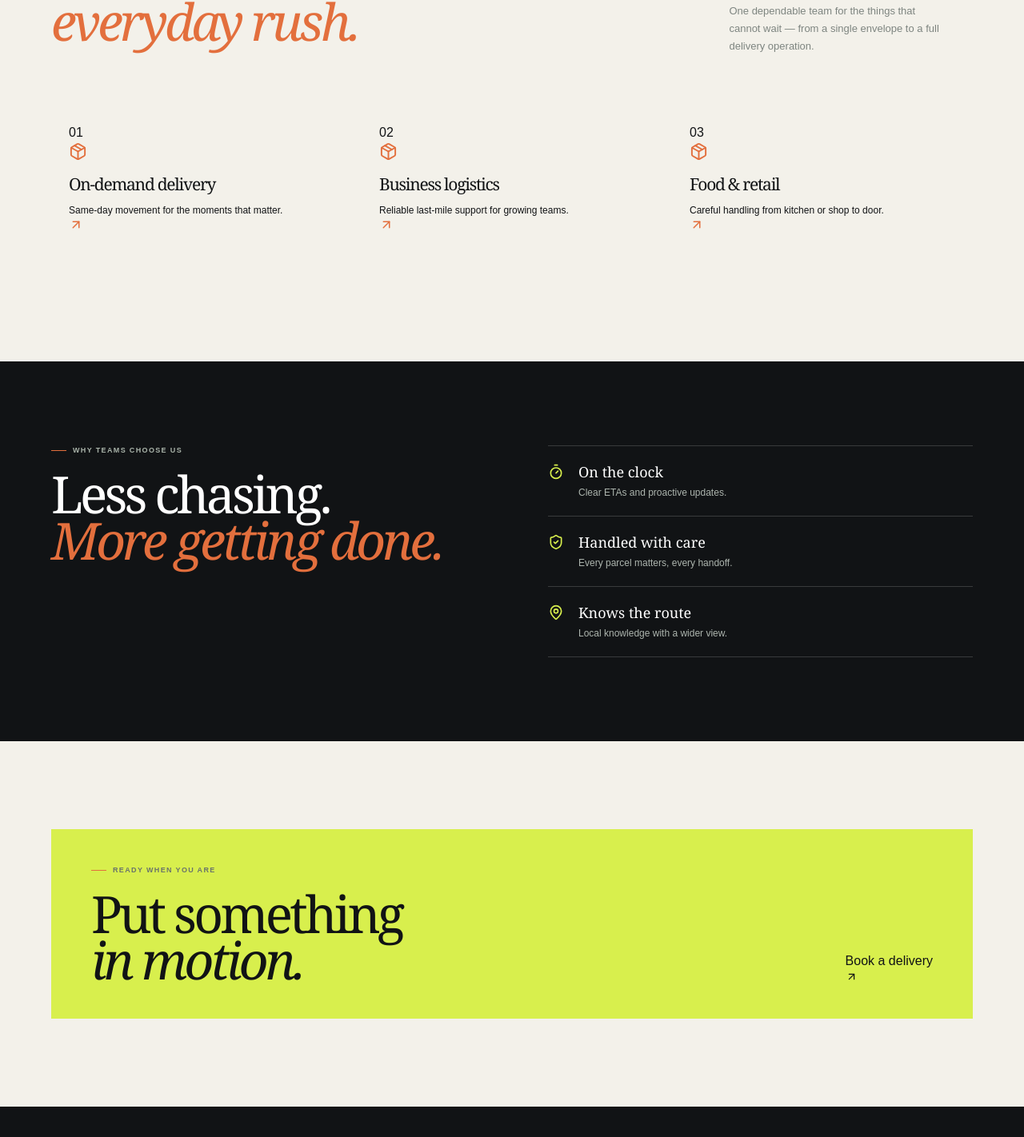
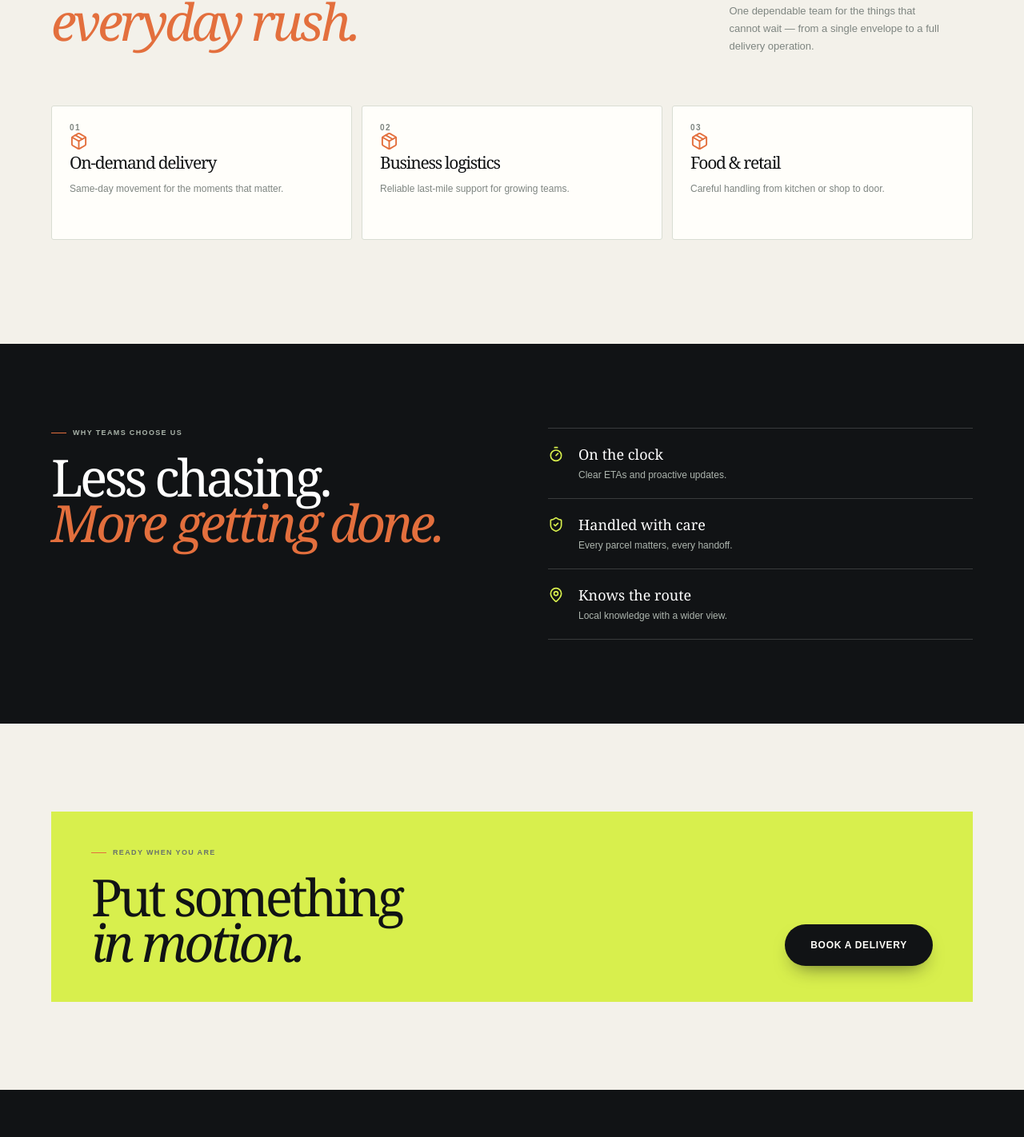
Before and after one commit to Mmabiaa/Abrantie-Delivery-Website, a Next.js app: page / in a window 1280 px wide. Shown: the part 1137-2559 px from the top of the page at 80% size. Built offline with nearby package versions, Linux system fonts and the light colour scheme.

Commit message:
refactor: redesigned the landing page

```diff
--- a/app/about/page.tsx
+++ b/app/about/page.tsx
@@ -115,7 +115,7 @@ export default function AboutPage() {
                     <em>in mind?</em>
                 </h2>
                 <ButtonLink href="/contact">
-                    Talk to our team <ArrowUpRight size={15} />
+                    Talk to our team
                 </ButtonLink>
             </section>
 
--- a/app/globals.css
+++ b/app/globals.css
@@ -615,42 +615,78 @@ h2 em {
 
 .service-grid {
     display: grid;
-    grid-template-columns: repeat(3, 1fr);
+    grid-template-columns: repeat(3, minmax(0, 1fr));
     gap: 12px;
 }
 
 .service-card {
+    display: flex;
+    flex-direction: column;
+    background: var(--paper);
+    border: 1px solid var(--line);
+    border-radius: 3px;
     padding: 22px;
     min-height: 168px;
-    margin-bottom: 10px;
+    transition: border-color .2s ease, transform .2s ease, box-shadow .2s ease;
 }
 
 .service-card:hover {
     border-color: var(--orange);
     transform: translateY(-3px);
+    box-shadow: 0 12px 26px -16px rgba(17, 19, 21, .45);
+}
+
+.service-card-head {
+    display: flex;
+    align-items: center;
+    gap: 10px;
+    margin-bottom: 16px;
+}
+
+.service-num {
+    font-size: 10px;
+    font-weight: 700;
+    letter-spacing: .14em;
+    color: var(--muted);
+    line-height: 1;
+}
+
+.service-card-head i {
+    flex: 1;
+    height: 1px;
+    background: var(--line);
+    display: block;
 }
 
 .service-card svg {
     color: var(--orange);
-}
-
-.service-num {
-    margin-bottom: 18px;
+    flex: 0 0 auto;
 }
 
 .service-card h3 {
     font-size: 21px;
-    margin: 14px 0 7px;
+    margin: 0 0 7px;
 }
 
 .service-card p {
     max-width: 100%;
     font-size: 12px;
+    color: var(--muted);
+    line-height: 1.6;
+    margin: 0;
 }
 
-.service-arrow {
-    right: 18px;
-    bottom: 18px;
+@media (max-width: 1024px) {
+    .service-grid {
+        grid-template-columns: repeat(2, minmax(0, 1fr));
+    }
+}
+
+@media (max-width: 620px) {
+    .service-grid {
+        grid-template-columns: minmax(0, 1fr);
+        gap: 10px;
+    }
 }
 
 /* ---------- Proof ---------- */
@@ -722,6 +758,38 @@ h2 em {
 
 .cta-panel h2 em {
     color: var(--ink);
+}
+
+.cta-panel .button {
+    display: inline-flex;
+    align-items: center;
+    justify-content: center;
+    background: var(--ink);
+    color: var(--paper);
+    padding: 17px 32px;
+    border-radius: 99px;
+    font-size: 12px;
+    font-weight: 700;
+    letter-spacing: .06em;
+    text-transform: uppercase;
+    white-space: nowrap;
+    box-shadow: 0 12px 24px -12px rgba(17, 19, 21, .65);
+    transition: transform .2s ease, background .2s ease, box-shadow .2s ease;
+}
+
+.cta-panel .button:hover {
+    background: var(--ink-soft);
+    transform: translateY(-2px);
+    box-shadow: 0 16px 30px -12px rgba(17, 19, 21, .7);
+}
+
+.cta-panel .button:active {
+    transform: translateY(0);
+}
+
+.cta-panel .button:focus-visible {
+    outline: 2px solid var(--ink);
+    outline-offset: 3px;
 }
 
 /* ---------- Page intro (shared) ---------- */
--- a/app/page.tsx
+++ b/app/page.tsx
@@ -3,8 +3,6 @@
 import Link from 'next/link'
 import {
     ArrowRight,
-    ArrowUpRight,
-    Check,
     ChevronRight,
     MapPin,
     Package,
@@ -150,7 +148,6 @@ export default function Home() {
                             <Package size={23} />
                             <h3>{title}</h3>
                             <p>{copy}</p>
-                            <ArrowUpRight className="service-arrow" size={18} />
                         </Link>
                     ))}
                 </div>
@@ -203,7 +200,7 @@ export default function Home() {
                         </h2>
                     </div>
                     <ButtonLink href="/contact">
-                        Book a delivery <ArrowUpRight size={15} />
+                        Book a delivery
                     </ButtonLink>
                 </div>
             </section>
--- a/components/site-shell.tsx
+++ b/components/site-shell.tsx
@@ -102,7 +102,7 @@ export function SiteHeader() {
             href="/contact"
             onClick={() => setMenuOpen(false)}
           >
-            Book a delivery <ArrowUpRight size={15} />
+            Book a delivery
           </Link>
         </nav>
       </div>
```
